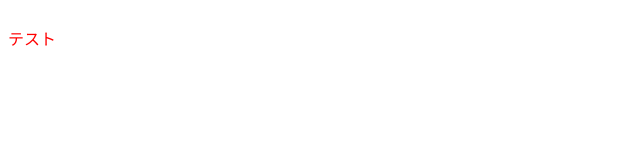
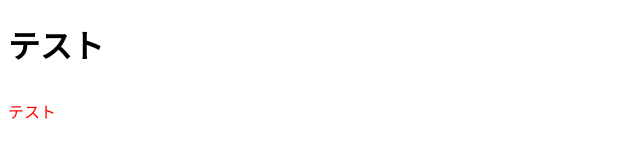
Before and after one commit to panappi/Web_Design_Parts, a website: page index.html in a window 1280 px wide. Shown: the whole page, without its empty margins (0-640 px from the left). Drawn offline with nearby package versions, Linux system fonts and the light colour scheme; files that its build step writes are made by us from their sources.

Commit message:
test preview deploy

```diff
--- a/index.html
+++ b/index.html
@@ -9,6 +9,7 @@
   </head>
   <body>
     <main>
+      <h1>テスト</h1>
       <p>テスト</p>
     </main>
   </body>
--- a/scss/sample.scss
+++ b/scss/sample.scss
@@ -1,5 +1,8 @@
 main {
   width: 600px;
+  h1 {
+    font-weight: bold;
+  }
   p {
     margin-bottom: 20px;
     padding-top: 10px;
```
